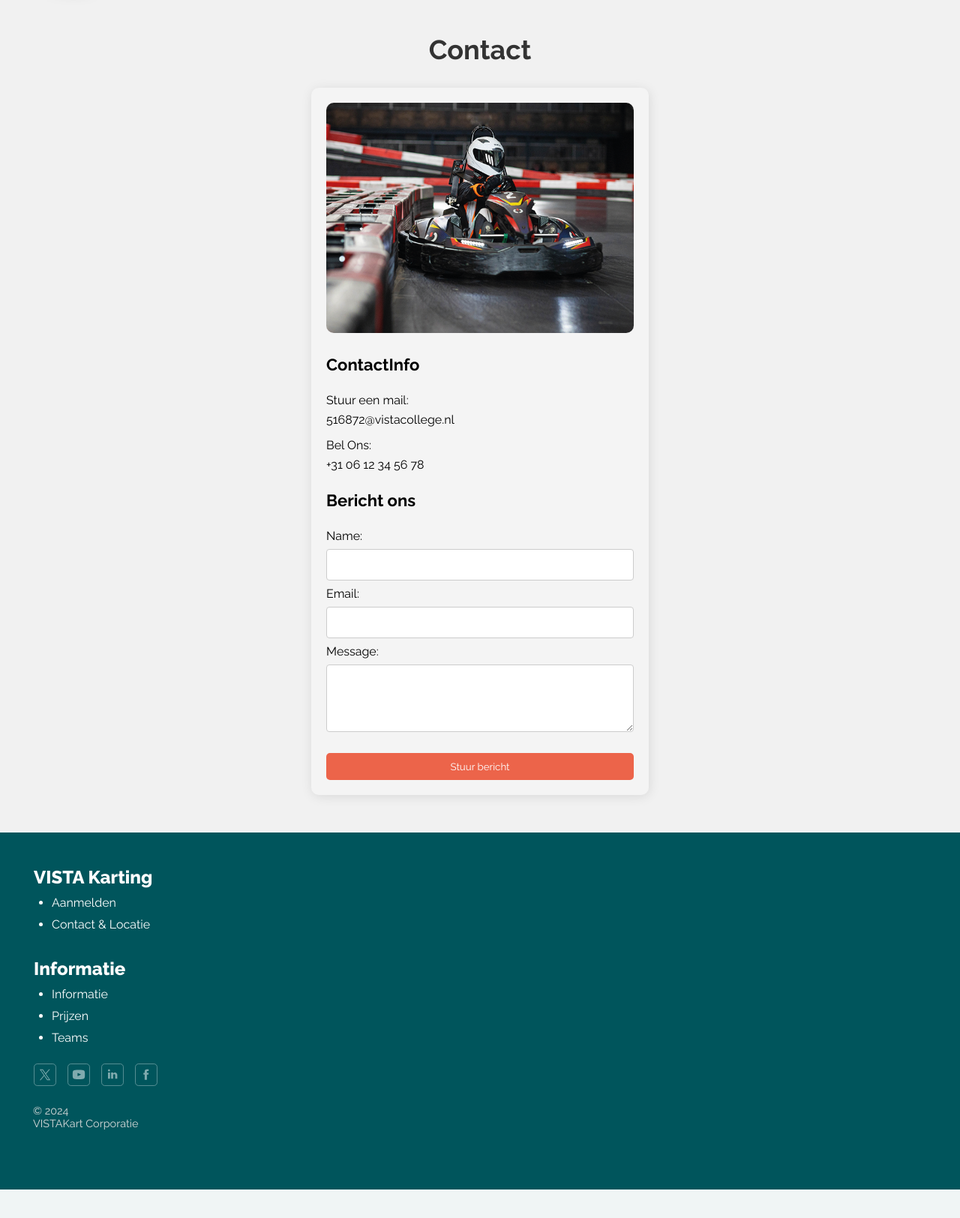
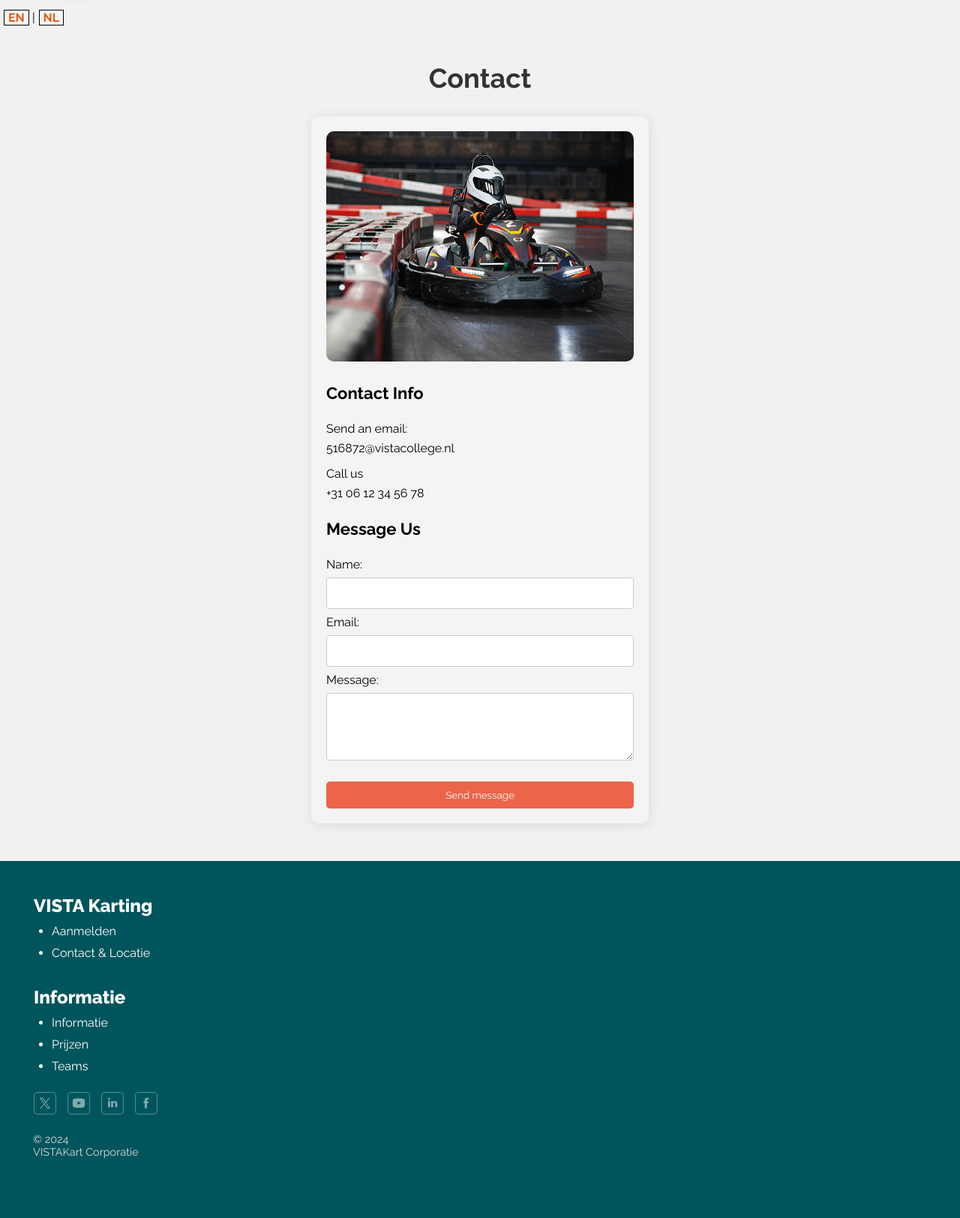
Before and after one commit to JJoshhuaaa/VistaKartApp, a PHP site: page /contact.php?lang=en in a window 1280 px wide. Shown: the part 89-1713 px from the top of the page at 75% size. Before the commit the page ends 1675 px from the top, so only its background shows below. Run offline with PHP 8.4, Linux system fonts and the light colour scheme.

Commit message:
vertaling

```diff
--- a/contact.php
+++ b/contact.php
@@ -1,3 +1,4 @@
+<?php include 'lang_contact.php'?>
 <!DOCTYPE html>
 <html lang="en">
 <head>
@@ -23,26 +24,28 @@
     <!--import header-footer css-->
     <link rel="stylesheet" href="header-footer/header-footer.css">
 
+    <br><a href="?lang=en" id='language' class='en'>EN</a>  |<a href="?lang=nl" id='language'>NL</a>
+
     <section class="contact-section">
-        <h1>Contact</h1>
+        <h1><?php echo $lang['form_title']; ?></h1>
         <div class="section-card">
             <div class="card">
                 <img src="img/powerarea2.png" alt="--race photo">
-                <h2>ContactInfo</h2>
-                <p class="GegevensAlinea">Stuur een mail:</p>
+                <h2><?php echo $lang['contactinfo'];?></h2>
+                <p class="GegevensAlinea"><?php echo $lang['stuur_email'];?></p>
                 <p><a href="mailto:516872@vistacollege.nl">516872@vistacollege.nl</a></p>
-                <p class="GegevensAlinea">Bel Ons:</p>
+                <p class="GegevensAlinea"><?php echo $lang['bel_ons'];?></p>
                 <p>+31 06 12 34 56 78</p>
                 <div class="ContactForm">
-                    <h2>Bericht ons</h2>
+                    <h2><?php echo $lang['bericht_ons'];?></h2>
                     <form id="contactForm" action="contact_form.php" method="POST">
-                        <label for="name">Name:</label>
+                        <label for="name"><?php echo $lang['naam'];?></label>
                         <input type="text" id="name" name="name" required>
-                        <label for="email">Email:</label>
+                        <label for="email"><?php echo $lang['email'];?></label>
                         <input type="email" id="email" name="email" required>
-                        <label for="message">Message:</label>
+                        <label for="message"><?php echo $lang['bericht'];?></label>
                         <textarea id="message" name="message" rows="4" required></textarea>
-                    <button type="submit">Stuur bericht</button>
+                    <button type="submit"><?php echo $lang['stuur_bericht'];?></button>
                 </form>
             </div>
             </div>
--- a/css/contact.css
+++ b/css/contact.css
@@ -127,7 +127,18 @@ body {
     resize: vertical;
   }
 
+  #language {
+    color: rgb(225, 91, 19);
+    padding-left: 5px;
+    text-decoration: none;
+    font-weight: bold;
+    border: 1px solid rgb(0, 0, 0);
+    background-color: #f3f8f8;
+    padding-left: 5px;
+    padding-right: 5px;
+    margin-left: 5px;
 
+}
 
 footer {
     background-color: #00555C;
--- a/css/inschrijven.css
+++ b/css/inschrijven.css
@@ -41,6 +41,7 @@ input {
     margin-right: auto;
     padding-top: 2px;
     margin-top: 20px;
+    margin-bottom: 90px;
 }
 
 #language {
--- a/index.php
+++ b/index.php
@@ -25,7 +25,7 @@
             <div class="text-section">
                 <h1>HET SPANNENSTE KARTTOERNOOI</h1>
                 <p>Schrijf je nu in voor een onvergetelijke ervaring vol snelheid en competitie. Alleen de snelste wint!</p>
-                <a href="inschrijven.php" class="btn-inschrijven">Schrijf je nu in</a>
+                <a href="inschrijfsysteem.php" class="btn-inschrijven">Schrijf je nu in</a>
 
             </div>
             <div class="image-section">
--- a/inschrijfsysteem.php
+++ b/inschrijfsysteem.php
@@ -44,5 +44,7 @@
 
         <input type="submit" name="Submit" value="<?php echo $lang['button']; ?>" class='submit'>
     </form>
+
+    <?php include 'footer.php'; ?>
 </body>
 </html>
--- /dev/null
+++ b/lang_contact.php
@@ -0,0 +1,39 @@
+<?php
+session_start();
+if (isset($_GET['lang'])) {
+    $language = $_GET['lang'];
+    $_SESSION['language'] = $language;
+} elseif (isset($_SESSION['language'])) {
+    $language = $_SESSION['language'];
+} else {
+    $language = 'nl'; // standaardtaal
+}
+
+if ($language == 'nl') {
+    $lang = array(
+        'title' => 'Contact',
+        'form_title' => 'Contact',
+        'contactinfo' => 'ContactInfo',
+        'stuur_email' => 'Stuur een mail:',
+        'bel_ons' => 'Bel ons:',
+        'bericht_ons' => 'Bericht Ons',
+        'naam' => 'Naam:',
+        'email' => 'Email:',
+        'bericht' => 'Bericht:',
+        'stuur_bericht' => 'Stuur bericht',
+    );
+} else {
+    $lang = array(
+        'title' => 'Contact',
+        'form_title' => 'Contact',
+        'contactinfo' => 'Contact Info',
+        'stuur_email' => 'Send an email:',
+        'bel_ons' => 'Call us',
+        'bericht_ons' => 'Message Us',
+        'naam' => 'Name:',
+        'email' => 'Email:',
+        'bericht' => 'Message:',
+        'stuur_bericht' => 'Send message',
+    );
+}
+?>
```
